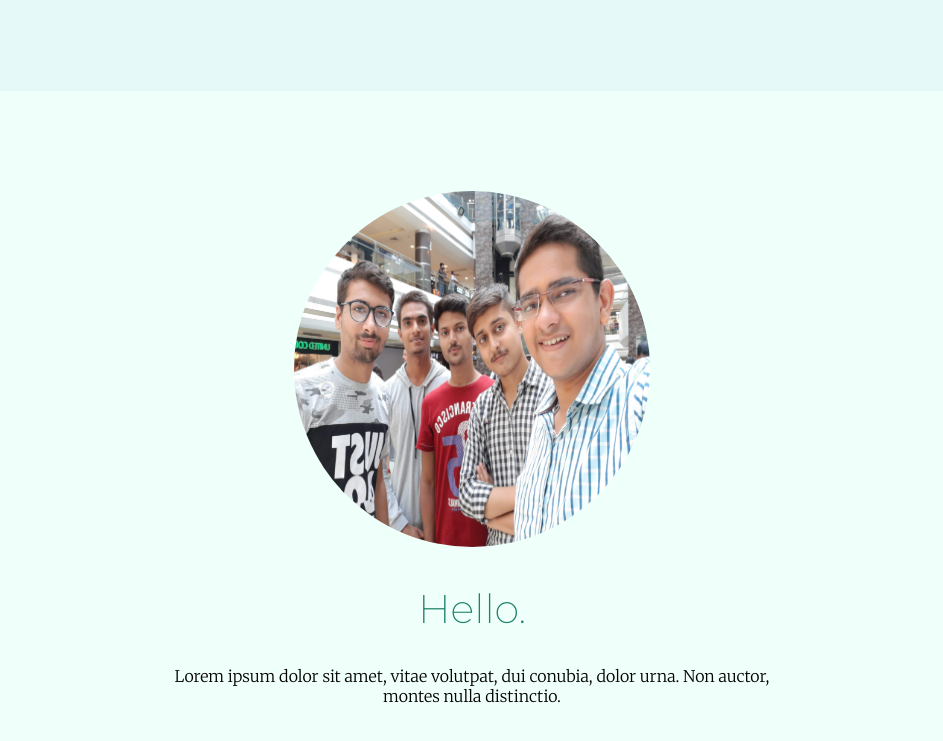
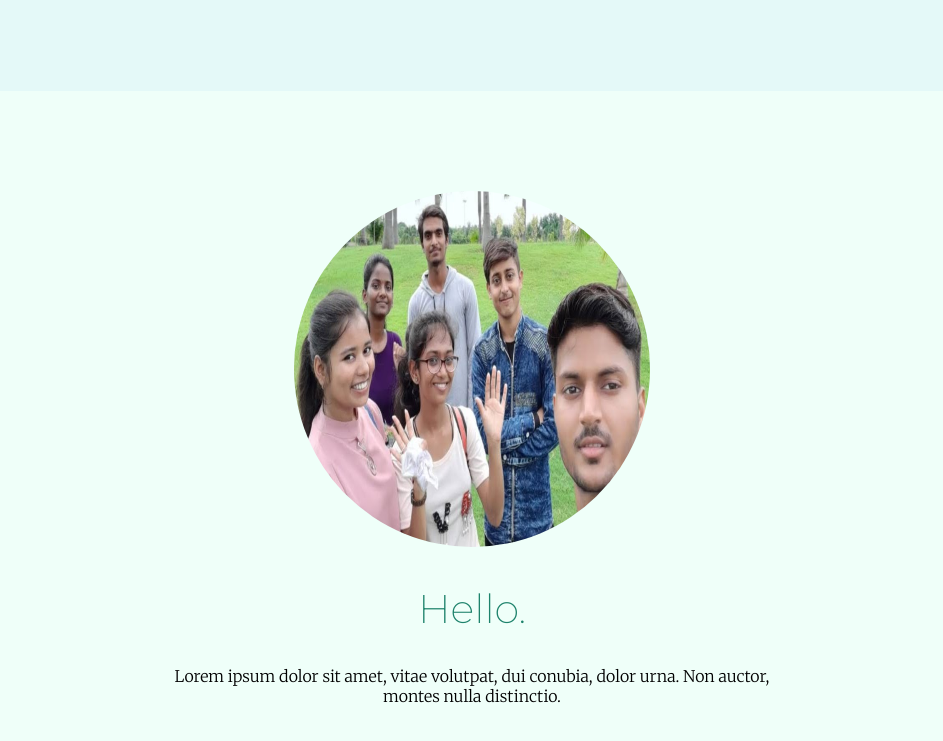
Before and after one commit to prajjwal1618/Portfolio, a plain HTML site: page index.html in a window 1280 px wide. Shown: the part 629-1370 px from the top of the page, without its empty margins (168-1111 px from the left). Drawn offline with Linux system fonts and the light colour scheme.

Commit message:
Update index.html

```diff
--- a/index.html
+++ b/index.html
@@ -21,7 +21,7 @@
   <div class="middle-container">
 
     <div class="profile">
-      <img src="saharaganj.jpg" alt="Prajjwal Chaubey">
+      <img src="lohia.jpg" alt="Prajjwal Chaubey">
       <h2>Hello.</h2>
       <p class="profileclass">Lorem ipsum dolor sit amet, vitae volutpat, dui conubia, dolor urna. Non auctor, montes nulla distinctio.</p>
     </div>
```
